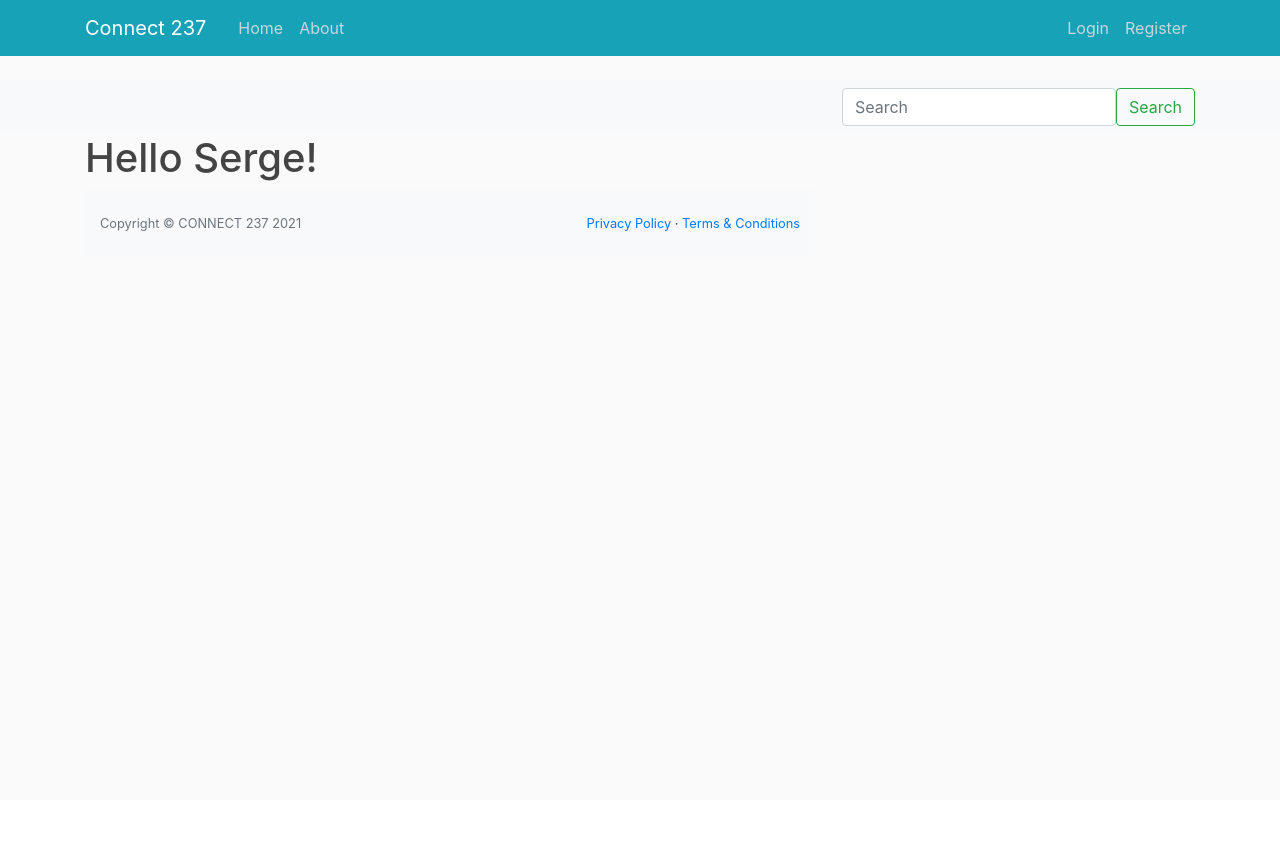
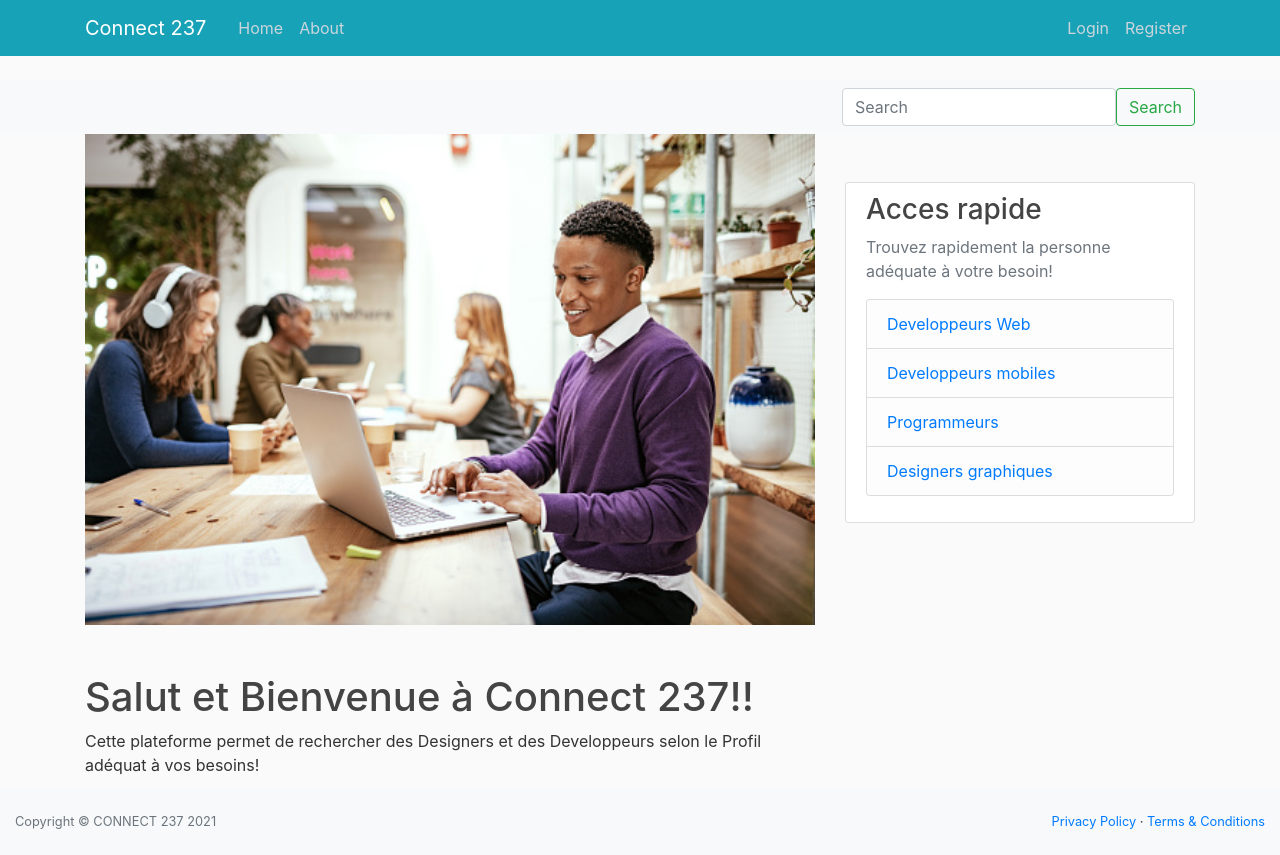
Before and after one commit to sergedemanou/Final_Project, a Django app: page /about/ in a window 1280 px wide. Before the commit the page ends 231 px from the top, so only its background shows below. Run offline with Django 3.2, Linux system fonts and the light colour scheme; some libraries are stand-ins or nearby versions.

Commit message:
third commit

```diff
--- a/django_project_root/blog/templates/blog/about.html
+++ b/django_project_root/blog/templates/blog/about.html
@@ -1,7 +1,37 @@
 {% extends 'blog/base.html' %}
+{% load static %}
 
-   {% block content %}
 
-    <h1> Hello Serge!</h1>
+                        {% block content %}
+
+        <main role="main" class="container">
+          <div class="row">
+            <div class="col-md-8">
+                <img src="{%static 'images/image2.jpg'%}"  alt="pic" class="im1">
+                <br>
+                <br>
+                <br>
+                <h1>Salut et Bienvenue à Connect 237!!</h1>
+                <p>Cette plateforme permet de rechercher des Designers et des Developpeurs selon le Profil adéquat à vos besoins!</p>
+            </div>
+
+                        <!--debut sidebar-->
+
+            <div class="col-md-4 mt-5">
+              <div class="content-section">
+                <h3>Acces rapide</h3>
+                <p class='text-muted'>Trouvez rapidement la personne adéquate à votre besoin!
+                  <ul class="list-group">
+                    <li class="list-group-item list-group-item-light"><a href="#">Developpeurs Web</a></li>
+                    <li class="list-group-item list-group-item-light"><a href="#">Developpeurs mobiles</a></li>
+                    <li class="list-group-item list-group-item-light"><a href="#">Programmeurs</a></li>
+                    <li class="list-group-item list-group-item-light"><a href="#">Designers graphiques</a></li>
+                  </ul>
+                </p>
+              </div>
+            </div>
+          </div>
+        </main>
+
 
    {% endblock %}
--- a/django_project_root/blog/templates/blog/base.html
+++ b/django_project_root/blog/templates/blog/base.html
@@ -57,12 +57,13 @@
             </nav>
                                         <!--fin navbar 2-->
 
+                                    {% block content %}
         <main role="main" class="container">
           <div class="row">
             <div class="col-md-8">
 
 
-                {% block content %}
+
 
                 <img src="{%static 'images/image1.jpg'%}"  alt="pic" class="im1">
                 <br>
@@ -70,9 +71,6 @@
                 <br>
                 <h1>Salut et Bienvenue à Connect 237!!</h1>
                 <p>Cette plateforme permet de rechercher des Designers et des Developpeurs selon le Profil adéquat à vos besoins!</p>
-
-
-
             </div>
 
 <!--              debut sidebar-->
```
Also changed, not shown: django_project_root/blog/templates/blog/home.html (+3 -6 lines).
